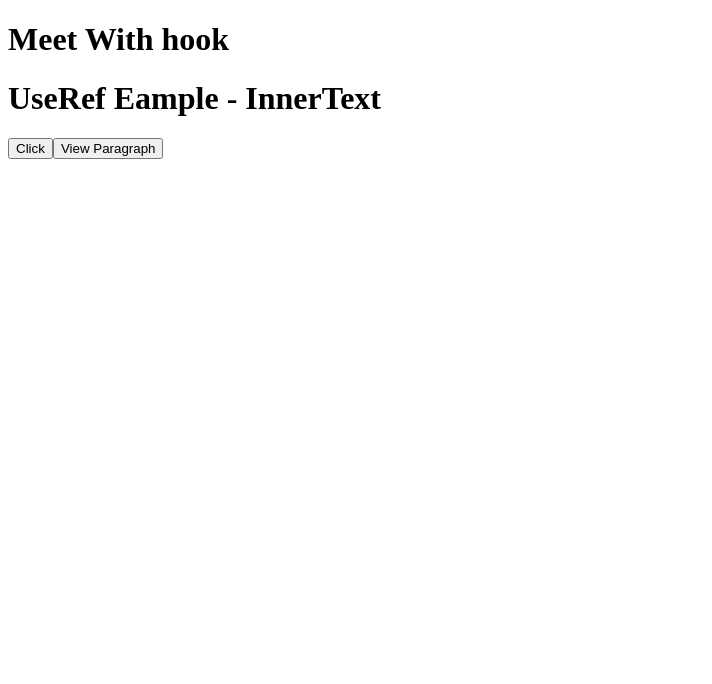
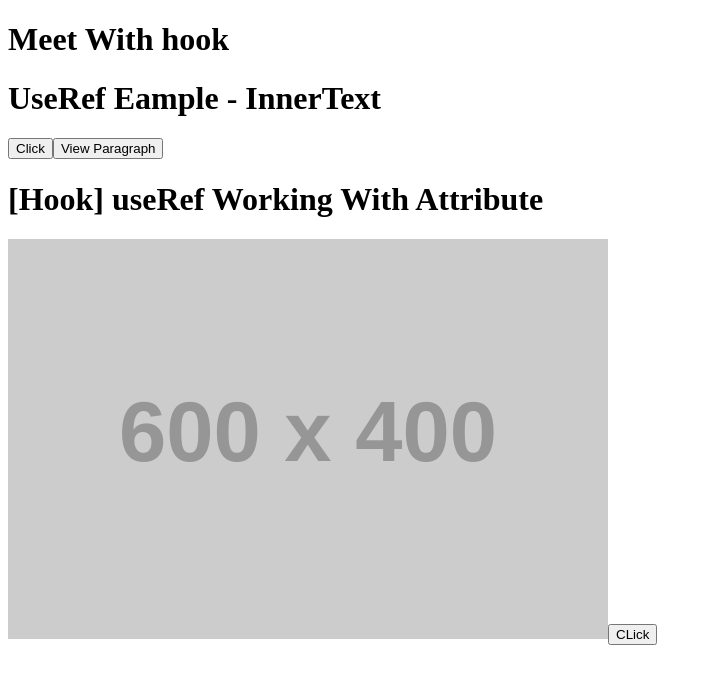
Before and after one commit to RazelRaz/Meet-with-react-hooks, a React (Vite) app: page / in a window 1280 px wide. Shown: the top 684 px of the page, without its empty margins (0-712 px from the left). Built offline with nearby package versions, Linux system fonts and the light colour scheme.

Commit message:
useRef Working With Attribute

```diff
--- a/src/App.jsx
+++ b/src/App.jsx
@@ -1,3 +1,4 @@
+import UserefAttributeValue from "./components/UserefAttributeValue"
 import UserefInnerText from "./components/UserefInnerText"
 
 function App() {
@@ -6,6 +7,7 @@ function App() {
     <>
       <h1>Meet With hook</h1>
       <UserefInnerText></UserefInnerText>
+      <UserefAttributeValue></UserefAttributeValue>
     </>
   )
 }
--- /dev/null
+++ b/src/components/UserefAttributeValue.jsx
@@ -0,0 +1,23 @@
+import { useRef } from "react";
+
+
+const UserefAttributeValue = () => {
+
+    const myImg = useRef()
+
+    const changeImage = () => {
+        myImg.current.src="https://placehold.co/600x400/orange/white";
+        myImg.current.setAttribute('width', '800px');
+    }
+
+    return (
+        <div>
+            <h1>[Hook] useRef Working With Attribute</h1>
+
+            <img ref={myImg} src="https://placehold.co/600x400/png" alt="image"/>
+            <button onClick={changeImage}>CLick</button>
+        </div>
+    );
+};
+
+export default UserefAttributeValue;
```
